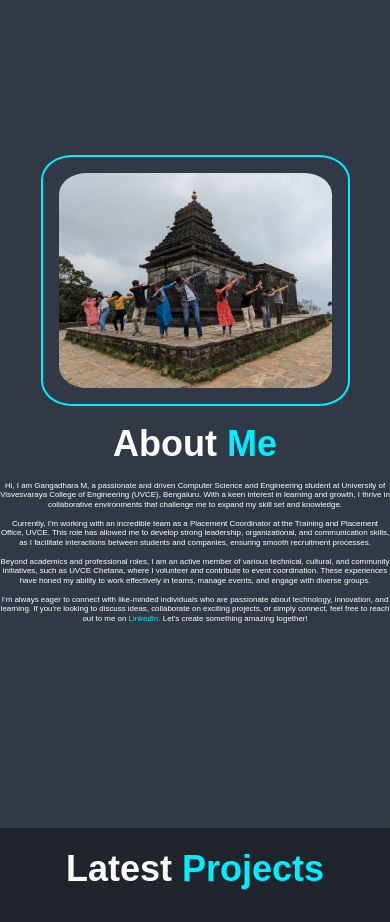
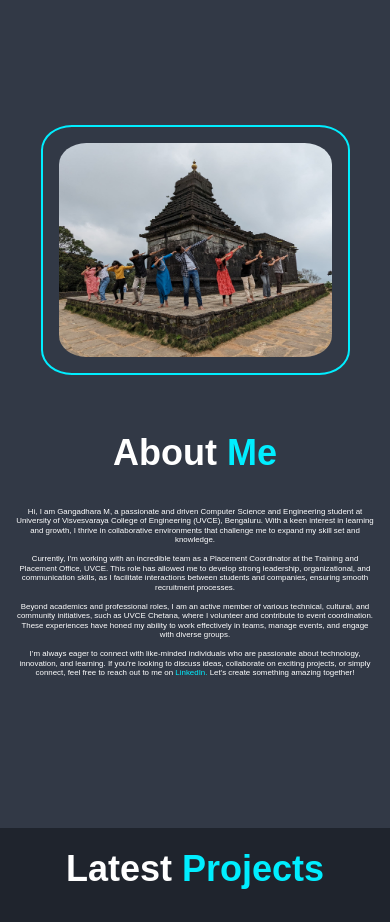
Before and after one commit to Gangadhar-15/MyPortfolio, a plain HTML site: page index.html in a window 390 px wide. Shown: the part 860-1782 px from the top of the page. Drawn offline with nearby package versions, Linux system fonts and the light colour scheme.

Commit message:
Update style.css

```diff
--- a/style.css
+++ b/style.css
@@ -187,6 +187,8 @@ span {
     align-items: center;
     border: .3rem solid var(--main-color);
     border-radius: 10%;
+    margin: 5rem;
+
 
 }
 
@@ -214,7 +216,9 @@ span {
 .about-content p {
     font-size: 1.6rem;
     margin: 2rem 0 3rem;
+    padding: 5rem;
 }
+
 
 /* <<<<<<<<<<<<<<<<< Portfolio >>>>>>>>>>>>>>>>>>>> */
 .Portfolio {
@@ -412,6 +416,7 @@ span {
 
     .about-content p {
         font-size: 99%;
+        padding: 2rem;
     }
 
 }
```
